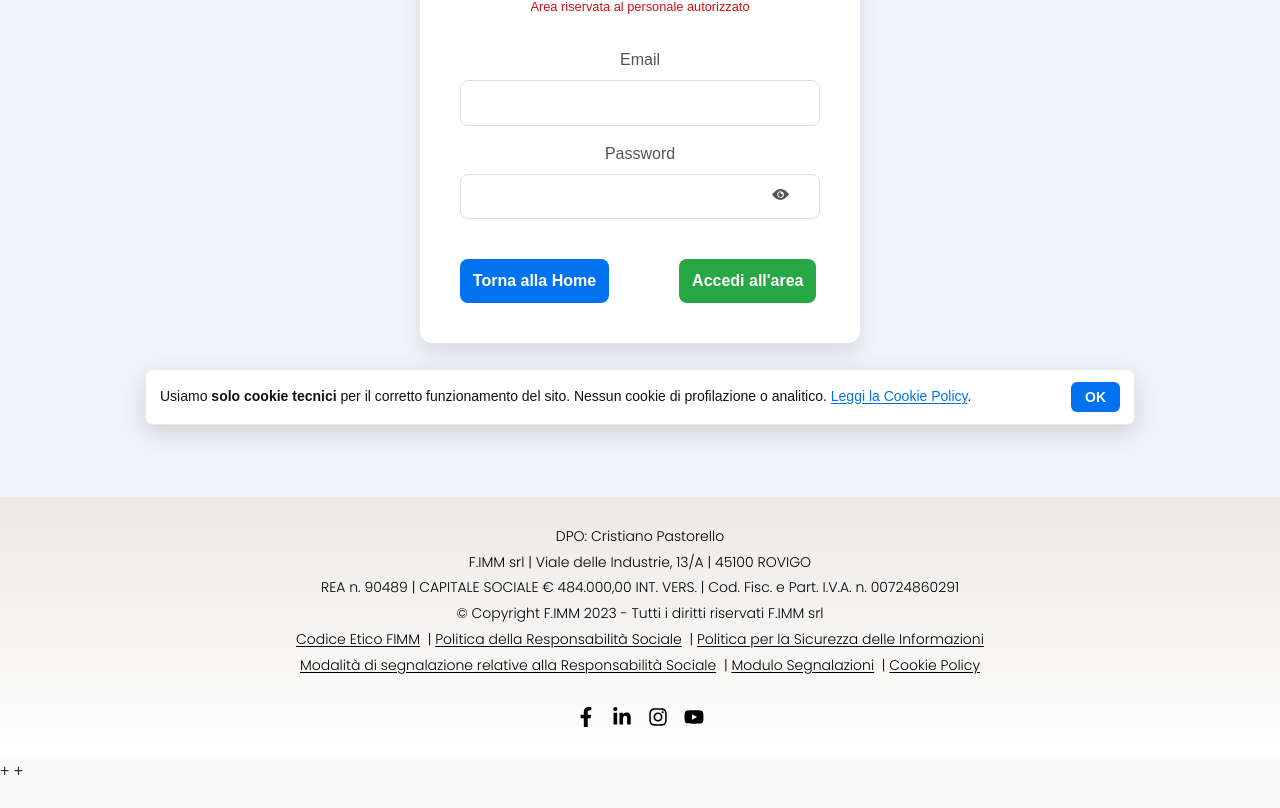
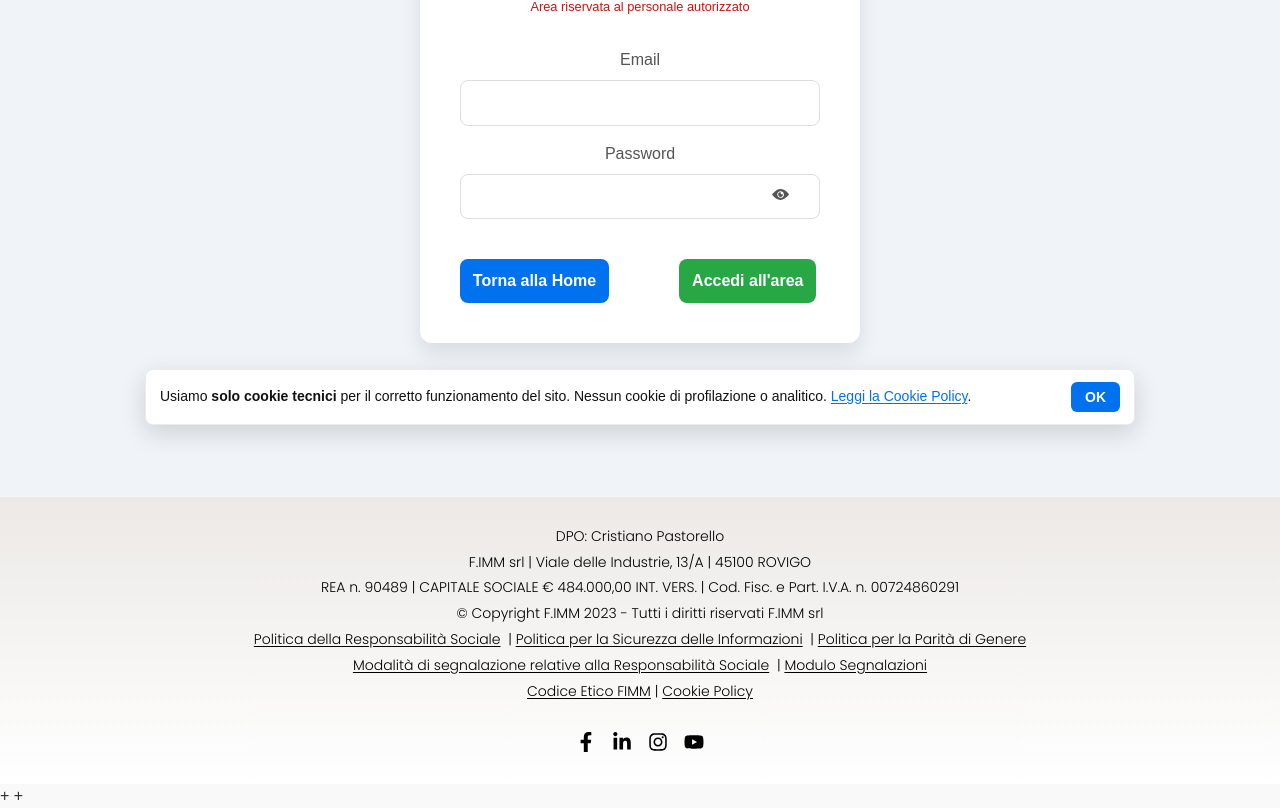
Before and after one commit to Fimm25/sito_fimm_frontend, a React (Vite) app: page /login in a window 1280 px wide. Shown: the part 359-1167 px from the top of the page. Before the commit the page ends 1142 px from the top, so only its background shows below. Built offline with nearby package versions, Linux system fonts and the light colour scheme; no server answers.

Commit message:
Fix - Aggiunta nuova politica e riorganizzazione del Footer.jsx

```diff
--- a/src/components/Footer/Footer.jsx
+++ b/src/components/Footer/Footer.jsx
@@ -23,14 +23,14 @@ export default function Footer() {
           <p>© Copyright F.IMM 2023 - Tutti i diritti riservati F.IMM srl</p>
 
           <p>
-            <a href="/codice-etico-fimm.pdf" target="_blank" rel="noopener noreferrer">
-              Codice Etico FIMM
-            </a> &nbsp;|&nbsp;
             <a href="/politica-sociale.pdf" target="_blank" rel="noopener noreferrer">
               Politica della Responsabilità Sociale
             </a> &nbsp;|&nbsp;
             <a href="/politica-informazioni.pdf" target="_blank" rel="noopener noreferrer">
               Politica per la Sicurezza delle Informazioni
+            </a> &nbsp;|&nbsp;
+            <a href="/POL_PG_ss.pdf" target="_blank" rel="noopener noreferrer">
+              Politica per la Parità di Genere
             </a>
           </p>
 
@@ -40,7 +40,13 @@ export default function Footer() {
             </a> &nbsp;|&nbsp;
             <a href="/modulo-sa8000.pdf" target="_blank" rel="noopener noreferrer">
               Modulo Segnalazioni
-            </a> &nbsp;|&nbsp;
+            </a>
+          </p>
+
+          <p>
+            <a href="/codice-etico-fimm.pdf" target="_blank" rel="noopener noreferrer">
+              Codice Etico FIMM
+            </a>&nbsp;|&nbsp;
             {/* Link interno alla Cookie Policy (React Router) */}
             <Link to="/cookie-policy">Cookie Policy</Link>
           </p>
```
Also changed, not shown: 2 other files (tests, documents, lock files or other folders).
